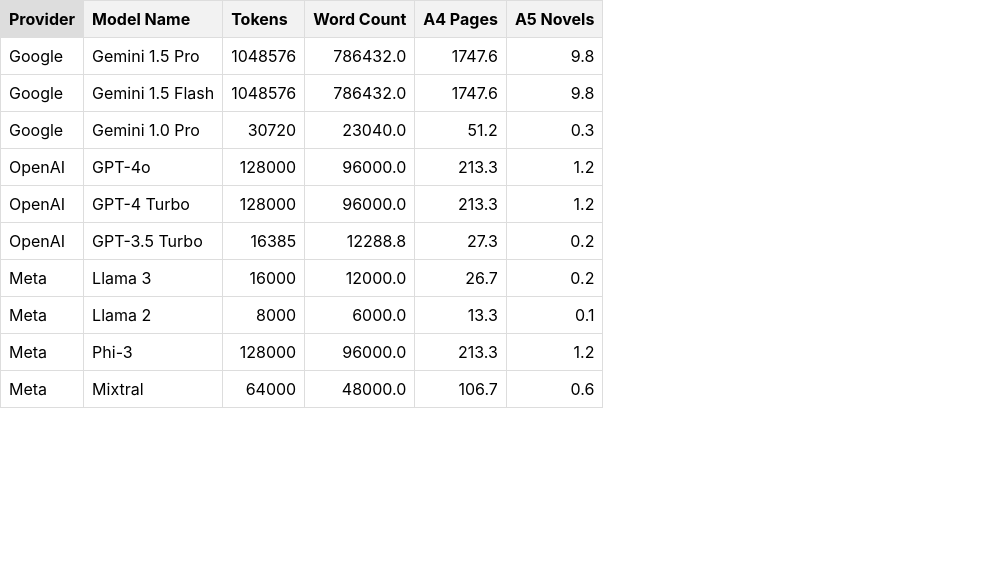
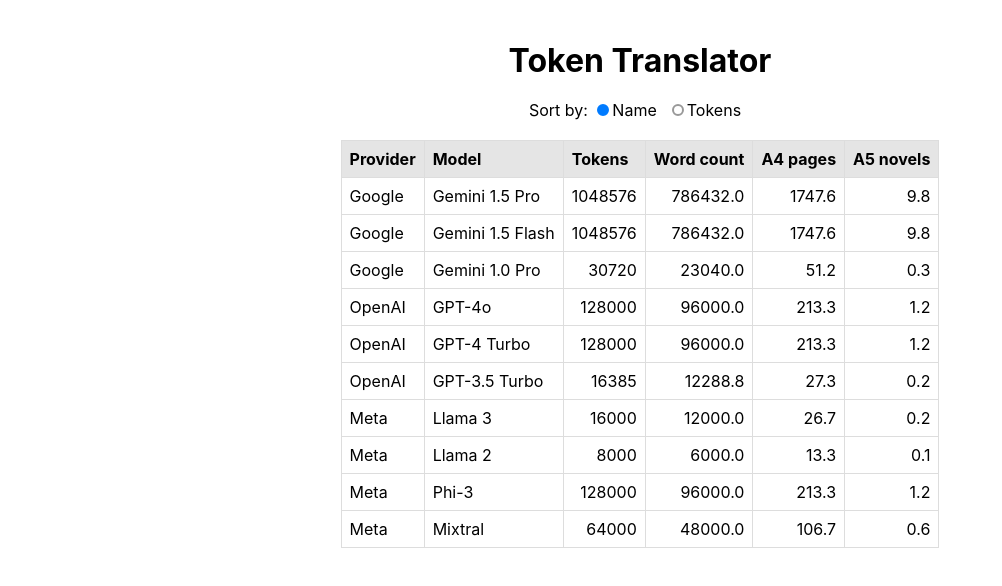
Before and after one commit to MichaelCurrin/token-translator, a React (Create React App) app: page / in a window 1280 px wide. Shown: the top 586 px of the page, without its empty margins (0-1002 px from the left). Built offline with nearby package versions, Linux system fonts and the light colour scheme.

Commit message:
add CSS and radio buttons

```diff
--- a/src/App.jsx
+++ b/src/App.jsx
@@ -1,57 +1,34 @@
-import React, { useState } from 'react';
+import { React, useState } from 'react';
+import ModelsTable from './components/ModelsTable';
+import SortingButtons from './components/SortingButtons';
 import { MODELS } from './constants';
 import { addCounts } from './lib';
 
 function App() {
   const [sortedModels, setSortedModels] = useState(MODELS.map(addCounts));
-  const [sortConfig, setSortConfig] = useState({ key: null, direction: 'ascending' });
+  const [sortConfig, setSortConfig] = useState('providerAndModel');
 
-  // sorting not really nedd if there's some other visual way to show size across columns
-  // or sort by Provider OR count only with buttons
-  function sortBy(key) {
-    let direction = 'ascending';
-    if (sortConfig.key === key && sortConfig.direction === 'ascending') {
-      direction = 'descending';
+  const sortModels = (key) => {
+    let sortedArray = [...sortedModels];
+    if (key === 'providerAndModel') {
+      sortedArray.sort((a, b) => {
+        if (a.provider === b.provider) {
+          return a.modelName.localeCompare(b.modelName);
+        }
+        return a.provider.localeCompare(b.provider);
+      });
+    } else if (key === 'tokens') {
+      sortedArray.sort((a, b) => a.tokens - b.tokens);
     }
-
-    const sortedArray = sortedModels.sort((a, b) => {
-      if (a[key] < b[key]) return direction === 'ascending' ? -1 : 1;
-      if (a[key] > b[key]) return direction === 'ascending' ? 1 : -1;
-      return 0;
-    });
-
     setSortedModels(sortedArray);
-    setSortConfig({ key, direction });
-  }
-
-
+    setSortConfig(key);
+  };
 
   return (
-    <div>
-      <table>
-        <thead>
-          <tr>
-            <th onClick={() => sortBy('provider')}>Provider</th>
-            <th onClick={() => sortBy('modelName')}>Model Name</th>
-            <th onClick={() => sortBy('tokens')}>Tokens</th>
-            <th onClick={() => sortBy('wordCount')}>Word Count</th>
-            <th onClick={() => sortBy('a4PageCount')}>A4 Pages</th>
-            <th onClick={() => sortBy('a5NovelCount')}>A5 Novels</th>
-          </tr>
-        </thead>
-        <tbody>
-          {sortedModels.map((model, index) => (
-            <tr key={index}>
-              <td>{model.provider}</td>
-              <td>{model.modelName}</td>
-              <td className="numeric">{model.tokens}</td>
-              <td className="numeric">{model.wordCount.toFixed(1)}</td>
-              <td className="numeric">{model.a4PageCount.toFixed(1)}</td>
-              <td className="numeric">{model.a5NovelCount.toFixed(1)}</td>
-            </tr>
-          ))}
-        </tbody>
-      </table>
+    <div className="container">
+      <h1>Token Translator</h1>
+      <SortingButtons sortOption={sortConfig} onSort={sortModels} className="sorting-buttons" />
+      <ModelsTable models={sortedModels} />
     </div>
   );
 }
--- /dev/null
+++ b/src/components/ModelsTable.css
@@ -0,0 +1,21 @@
+table {
+    max-width: 800px;
+    border-collapse: collapse;
+}
+
+th,
+td {
+    border: 1px solid #ddd;
+    padding: 8px;
+    text-align: left;
+}
+
+th {
+    background-color: #e5e5e5;
+    cursor: pointer;
+}
+
+
+td.numeric {
+    text-align: right;
+}
--- /dev/null
+++ b/src/components/ModelsTable.jsx
@@ -0,0 +1,33 @@
+import React from 'react';
+import "./ModelsTable.css";
+
+function ModelsTable({ models }) {
+  return (
+    <table>
+      <thead>
+        <tr>
+          <th>Provider</th>
+          <th>Model</th>
+          <th>Tokens</th>
+          <th>Word count</th>
+          <th>A4 pages</th>
+          <th>A5 novels</th>
+        </tr>
+      </thead>
+      <tbody>
+        {models.map((model, index) => (
+          <tr key={index}>
+            <td>{model.provider}</td>
+            <td>{model.modelName}</td>
+            <td className="numeric">{model.tokens}</td>
+            <td className="numeric">{model.wordCount.toFixed(1)}</td>
+            <td className="numeric">{model.a4PageCount.toFixed(1)}</td>
+            <td className="numeric">{model.a5NovelCount.toFixed(1)}</td>
+          </tr>
+        ))}
+      </tbody>
+    </table>
+  );
+}
+
+export default ModelsTable;
--- /dev/null
+++ b/src/components/SortingButtons.css
@@ -0,0 +1,29 @@
+.sorting-buttons {
+    margin-bottom: 20px;
+}
+
+.sorting-buttons label {
+    margin-right: 10px;
+}
+
+.sorting-buttons label input[type="radio"] {
+    appearance: none;
+    -webkit-appearance: none;
+    -moz-appearance: none;
+    width: 12px;
+    height: 12px;
+    border: 2px solid #999;
+    border-radius: 50%;
+    outline: none;
+    cursor: pointer;
+    transition: background-color 0.3s ease;
+}
+
+.sorting-buttons label input[type="radio"]:checked {
+    background-color: #007bff;
+    border-color: #007bff;
+}
+
+.sorting-buttons label input[type="radio"]:hover {
+    border-color: #007bff;
+}
--- /dev/null
+++ b/src/components/SortingButtons.jsx
@@ -0,0 +1,30 @@
+import React from 'react';
+import './SortingButtons.css';
+
+function SortingButtons({ sortOption, onSort }) {
+  return (
+    <div className="sorting-buttons">
+      <span>Sort by: </span>
+      <label>
+        <input
+          type="radio"
+          value="providerAndModel"
+          checked={sortOption === 'providerAndModel'}
+          onChange={() => onSort('providerAndModel')}
+        />
+        Name
+      </label>
+      <label>
+        <input
+          type="radio"
+          value="tokens"
+          checked={sortOption === 'tokens'}
+          onChange={() => onSort('tokens')}
+        />
+        Tokens
+      </label>
+    </div>
+  );
+}
+
+export default SortingButtons;
--- a/src/index.css
+++ b/src/index.css
@@ -12,33 +12,13 @@ code {
     monospace;
 }
 
-
-table {
-  max-width: 700px;
-  border-collapse: collapse;
+.container {
+  display: flex;
+  flex-direction: column;
+  align-items: center;
+  padding: 20px;
 }
 
-th,
-td {
-  border: 1px solid #ddd;
-  padding: 8px;
-  text-align: left;
+h1 {
+  margin-bottom: 20px;
 }
-
-th {
-  background-color: #f2f2f2;
-  cursor: pointer;
-}
-
-tr:hover {
-  background-color: #f5f5f5;
-}
-
-
-th:hover {
-  background-color: #ddd;
-}
-
-td.numeric {
-  text-align: right;
-}
```
